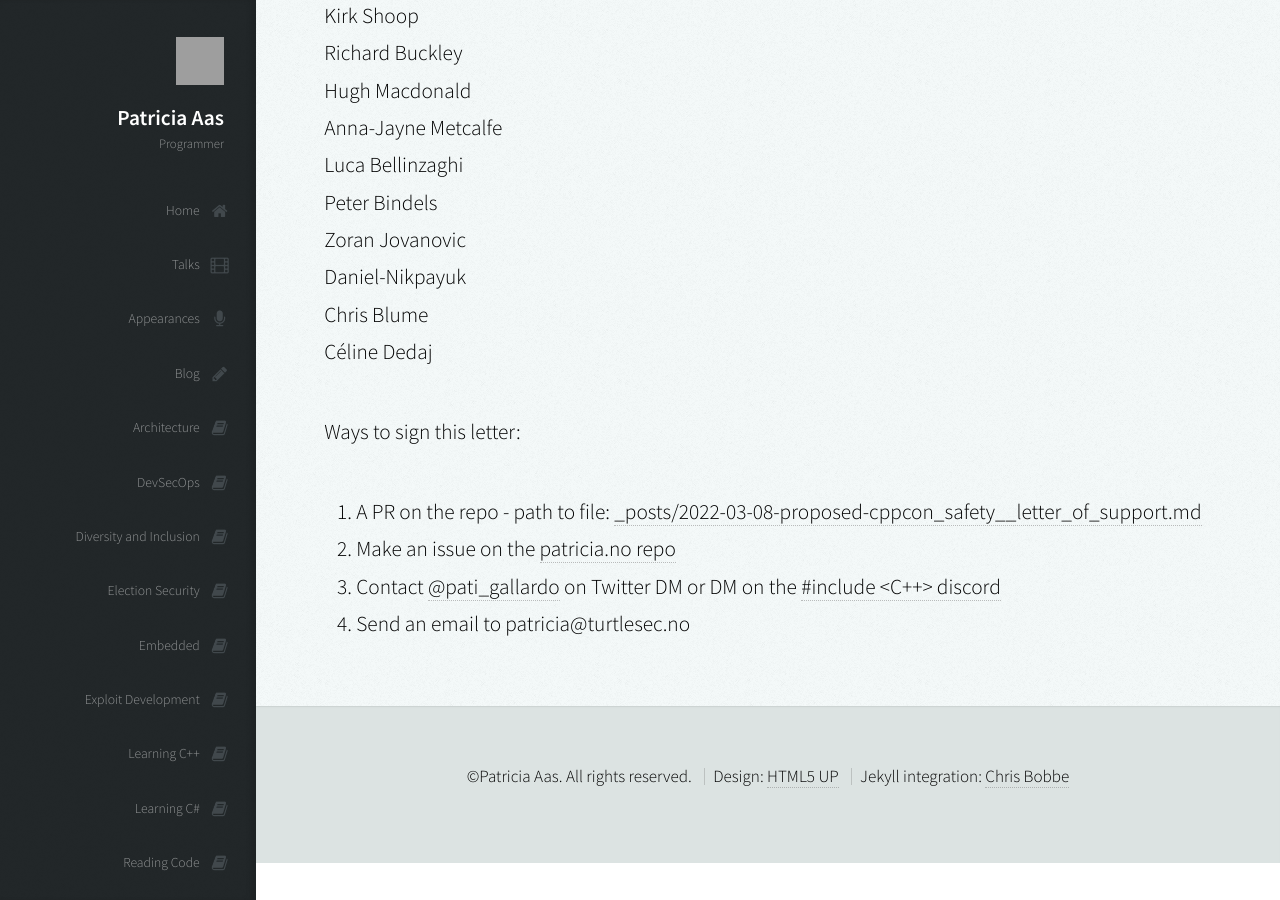
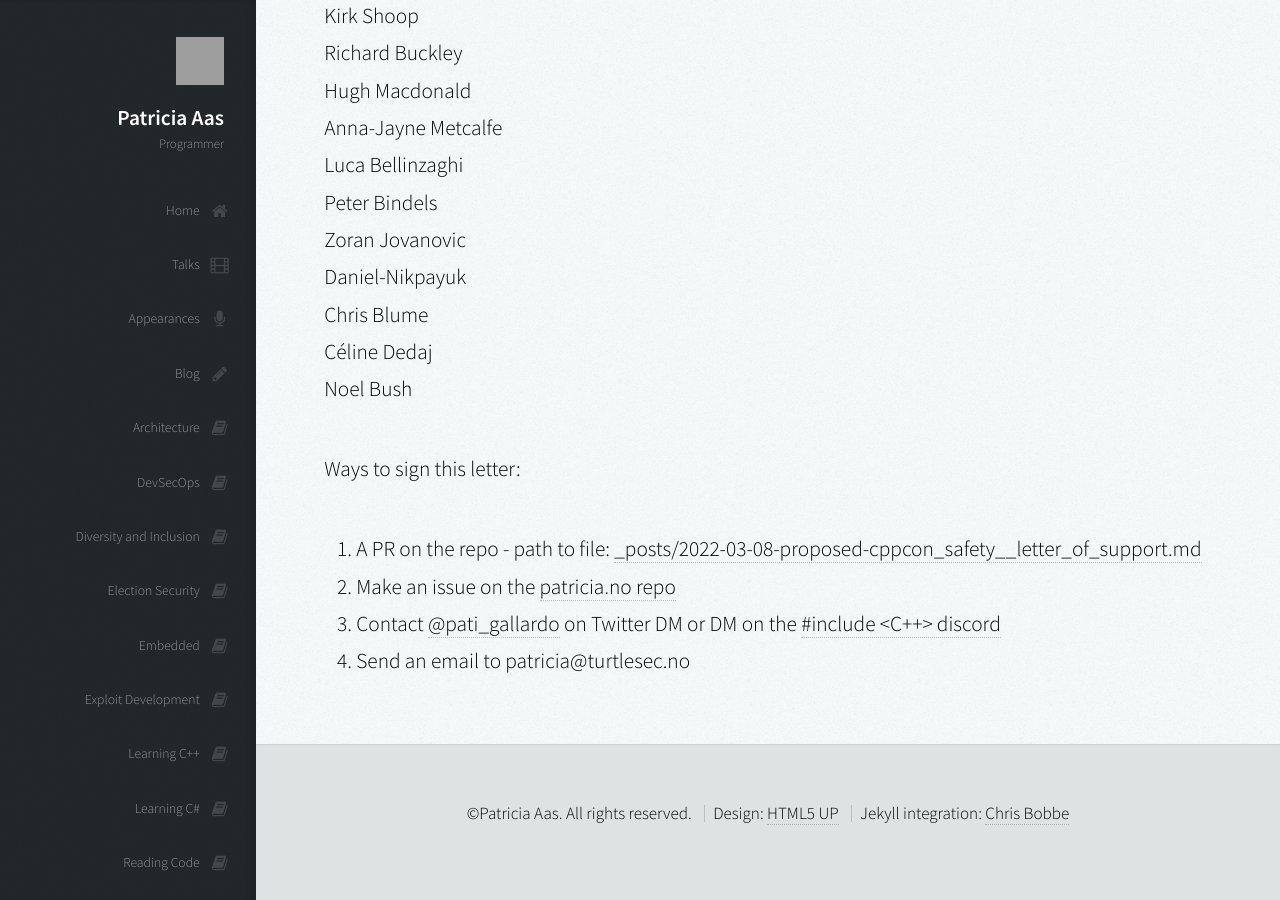
Before and after one commit to patricia-gallardo/patricia-gallardo.github.io, a Jekyll site: the page built from _posts/2022-03-08-proposed-cppcon_safety__letter_of_support.md, in a window 1280 px wide and 900 px high, scrolled down 3805 px. Built offline with Jekyll 4.4.1, drawn with Linux system fonts in a browser that asks for light colours; nearby versions of some CDN libraries; grey boxes are pictures that could not be loaded.

Commit message:
Sign letter of support

```diff
--- a/_posts/2022-03-08-proposed-cppcon_safety__letter_of_support.md
+++ b/_posts/2022-03-08-proposed-cppcon_safety__letter_of_support.md
@@ -110,6 +110,7 @@ Zoran Jovanovic <br>
 Daniel-Nikpayuk <br>
 Chris Blume <br>
 Céline Dedaj <br>
+Noel Bush <br>
 
 
 Ways to sign this letter:
```
